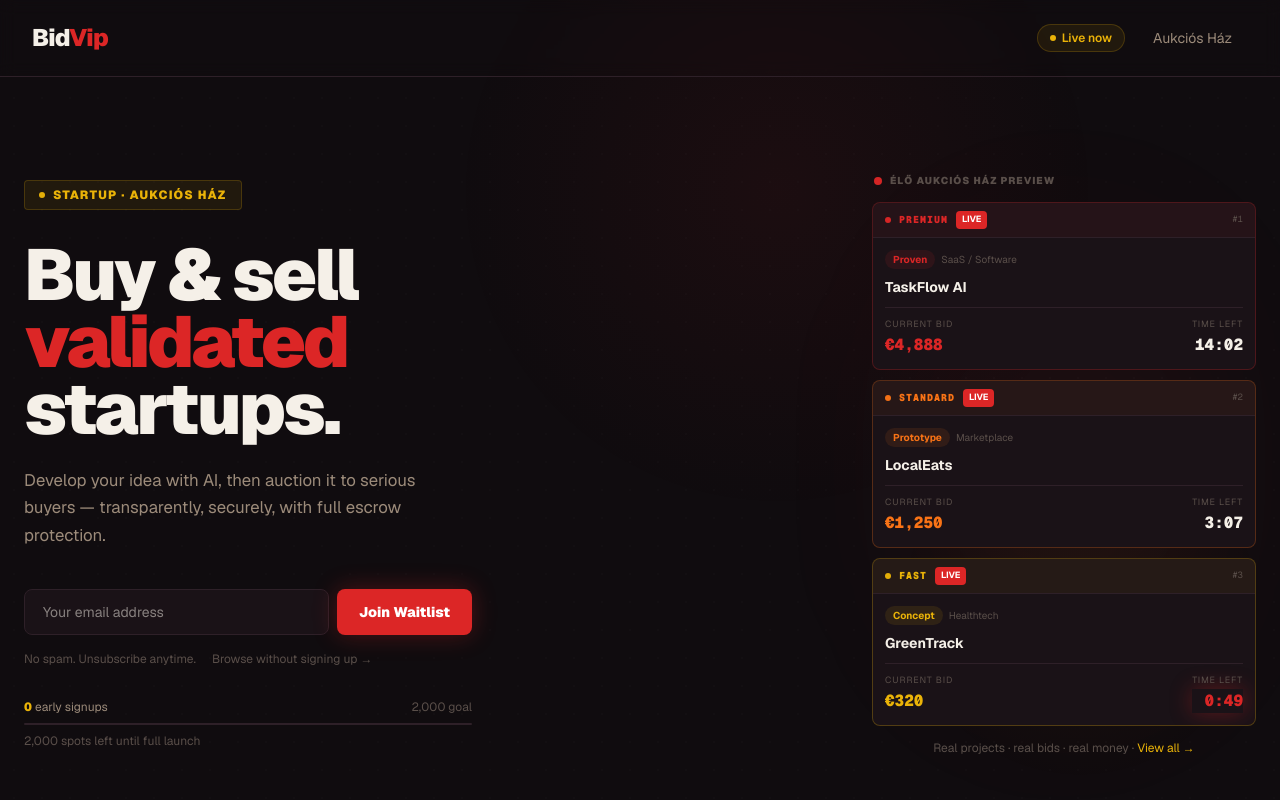
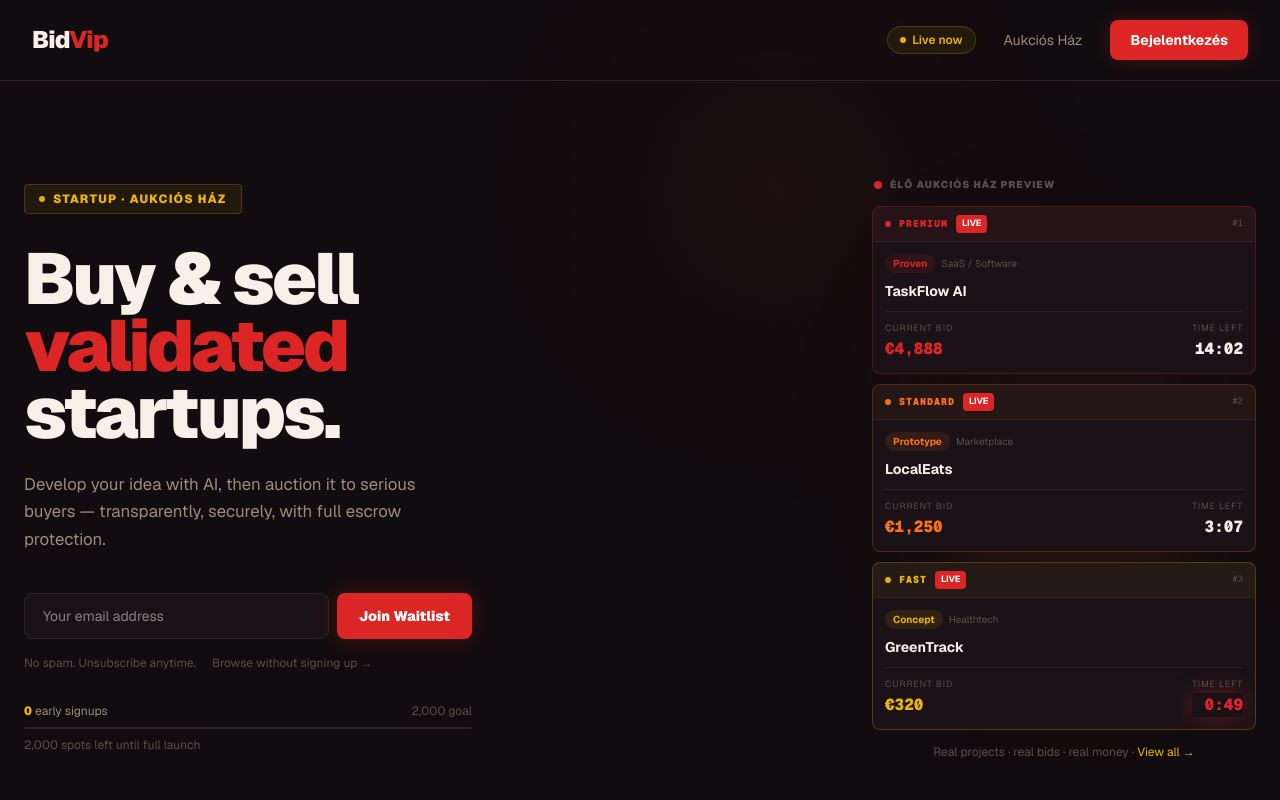
Before and after one commit to bidvip/bidvip, a Next.js app: page / in a window 1280 px wide. Shown: the top 800 px of the page. Built offline with nearby package versions, Linux system fonts and the light colour scheme; no server answers.

Commit message:
auto-deploy

```diff
--- a/app/page.tsx
+++ b/app/page.tsx
@@ -186,6 +186,12 @@ export default function Home() {
             onMouseEnter={e => (e.currentTarget.style.color = '#F5F0E8')}
             onMouseLeave={e => (e.currentTarget.style.color = '#9C8B7A')}>
             Aukciós Ház
+          </a>
+          <a href="/auth" className="text-sm font-bold px-5 py-2.5 rounded-lg transition"
+            style={{ background: '#DC2626', color: '#fff', boxShadow: '0 0 20px rgba(220,38,38,0.25)' }}
+            onMouseEnter={e => (e.currentTarget.style.background = '#EF4444')}
+            onMouseLeave={e => (e.currentTarget.style.background = '#DC2626')}>
+            {launched ? 'Get Started →' : 'Bejelentkezés'}
           </a>
         </div>
       </nav>
```
